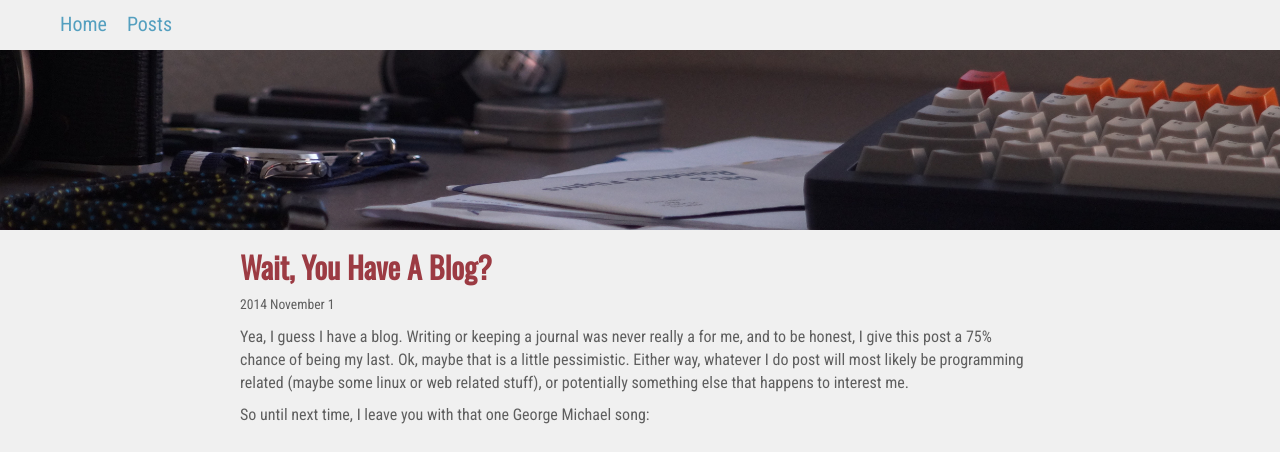
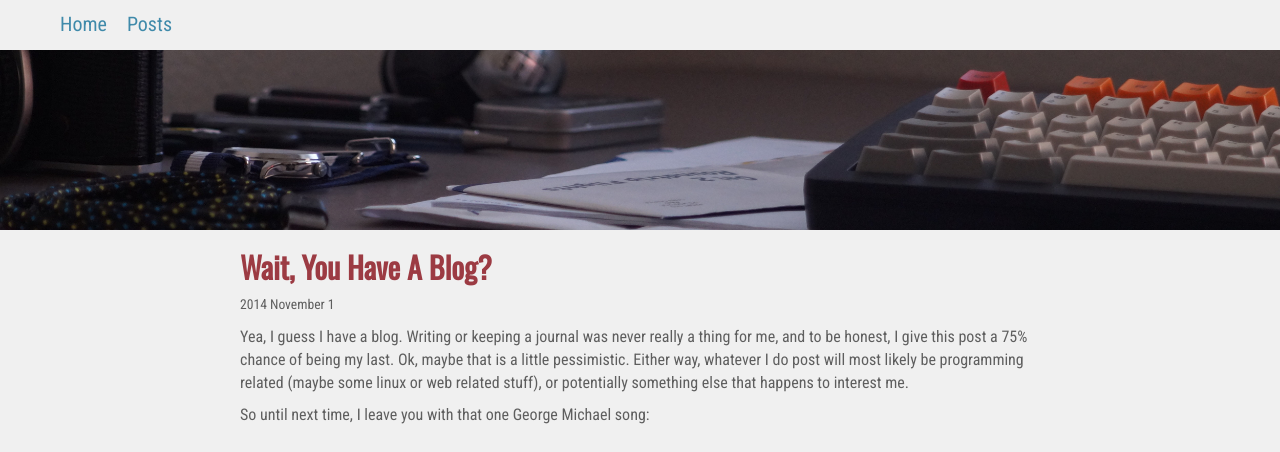
Before and after one commit to mthadley/mthadley.github.io, a Jekyll site: the page built from _posts/2014-11-1-wait-you-have-a-blog.md, in a window 1280 px wide, cut to the strip 0-452 px from the top of the page. Built offline with Jekyll 4.4.1, drawn with Linux system fonts in a browser that asks for light colours; nearby versions of some CDN libraries.

Commit message:
Typo, Style Tweaks

```diff
--- a/_layouts/default.html
+++ b/_layouts/default.html
@@ -2,7 +2,7 @@
 <html>
 <head>
     <meta charset="utf-8">
-    <title>{{ page.title }}</title>
+    <title>{% if page.title %}{{ page.title }}{% else %}Michael Hadley{% endif %}</title>
     <meta name="author" content="{{ site.author }}">
 
     <script src="https://code.jquery.com/jquery-2.1.1.min.js"></script>
--- a/_posts/2014-11-1-wait-you-have-a-blog.md
+++ b/_posts/2014-11-1-wait-you-have-a-blog.md
@@ -3,7 +3,7 @@ layout: post
 title: Wait, You Have A Blog?
 ---
 
-Yea, I guess I have a blog. Writing or keeping a journal was never really a for me, and to be honest, I give this post a 75% chance of being my last. Ok, maybe that is a little pessimistic. Either way, whatever I do post will most likely be programming related (maybe some linux or web related stuff), or potentially something else that happens to interest me.
+Yea, I guess I have a blog. Writing or keeping a journal was never really a thing for me, and to be honest, I give this post a 75% chance of being my last. Ok, maybe that is a little pessimistic. Either way, whatever I do post will most likely be programming related (maybe some linux or web related stuff), or potentially something else that happens to interest me.
 
 So until next time, I leave you with that one George Michael song:
 
--- a/css/main.scss
+++ b/css/main.scss
@@ -73,12 +73,12 @@ ul {
         margin-left: 20px;
 
         a {
-            color: $lightBlue;
+            color: $darkBlue;
             font-size: 20px;
             font-weight: normal;
 
             &:hover {
-                color: lighten($lightBlue, 20%);
+                color: lighten($darkBlue, 20%);
             }
         }
     }
```
